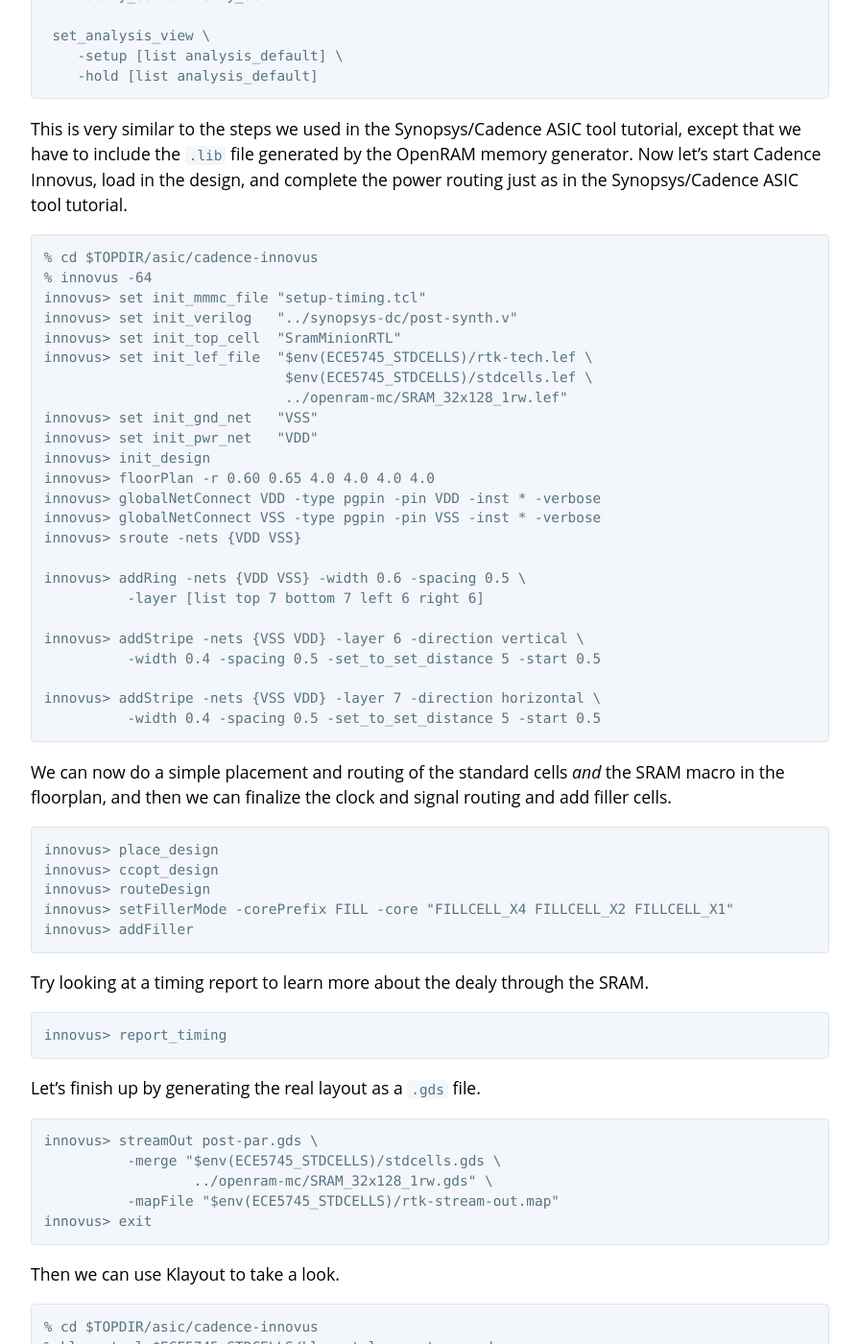
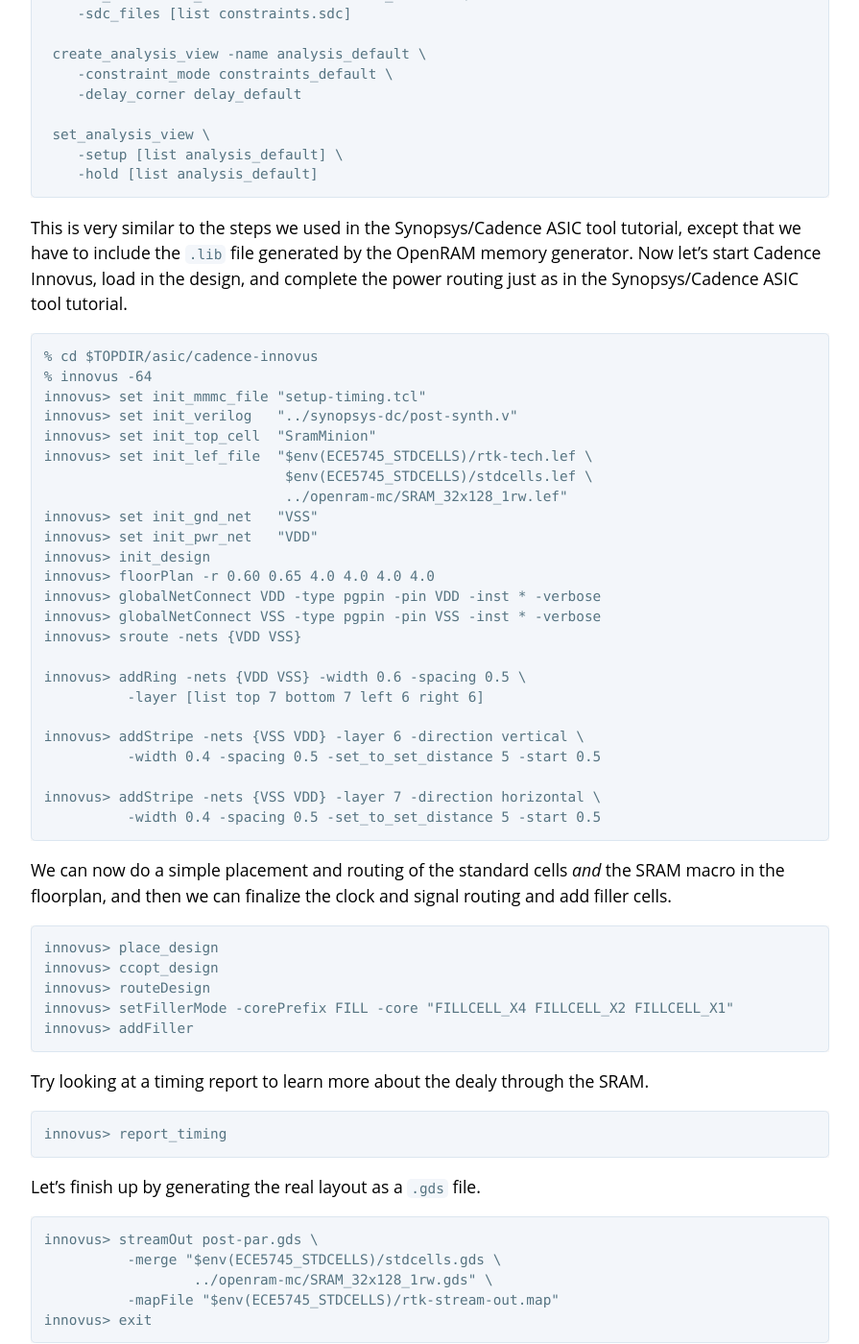
Before and after one commit to cornell-ece5745/ece5745-S05-srams, a Jekyll site: the page built from docs/index.md, in a window 1280 px wide and 1400 px high, scrolled down 13023 px. Shown: the whole window at 96% size, without its empty margins (192-1087 px from the left). Built offline with Jekyll 4.4.1, drawn with Linux system fonts in a browser that asks for light colours; our own code applies the rules of GitHub Pages for plain Markdown files; some of the changed text lies outside the part shown.

Commit message:
updates for 2023

````diff
--- a/docs/index.md
+++ b/docs/index.md
@@ -238,10 +242,10 @@ Verilog version (we will provide you a similar PyMTL version for you to
 use):
 
     % cd $TOPDIR/sim/tut8_sram
-    % more SramMinionVRTL.v
-    `include "sram/SramVRTL.v"
+    % more SramMinion.v
+    `include "sram/Sram.v"
     ...
-    sram_SramVRTL#(32,128) sram
+    sram_Sram#(32,128) sram
     (
       .clk         (clk),
       .reset       (reset),
@@ -252,14 +256,14 @@ use):
       .port0_rdata (sram_read_data_M1)
     );
 
-To use an SRAM in a Verilog model, simply include `sram/SramVRTL.v`,
+To use an SRAM in a Verilog model, simply include `sram/Sram.v`,
 instantiate the SRAM, and set the number of words and number of bits per
 word. We can run a test on the SRAM minion wrapper like this:
 
 ```
  % mkdir -p $TOPDIR/sim/build
  % cd $TOPDIR/sim/build
- % pytest ../tut8_sram/test/SramMinionRTL_test.py -k random_0_3 -s
+ % pytest ../tut8_sram/test/SramMinion_test.py -k random_0_3 -s
   1r                           > (  (). ) > .
   2r                           > (  (). ) > .
   3:                           > (  (). ) > .
@@ -476,7 +479,7 @@ through the flow.
     % ../tut8_sram/sram-sim --impl rtl --input random --translate --dump-vcd
     % ls
     ...
-    SramMinionRTL__pickled.v
+    SramMinion__pickled.v
 
 The next step is to run the OpenRAM memory generator to generate the SRAM
 macro corresponding to the desired 32x128 configuration, but we already
@@ -513,8 +516,8 @@ SRAM macro.
 
     dc_shell> set_app_var target_library "$env(ECE5745_STDCELLS)/stdcells.db ../openram-mc/SRAM_32x128_1rw.db"
     dc_shell> set_app_var link_library   "* $env(ECE5745_STDCELLS)/stdcells.db ../openram-mc/SRAM_32x128_1rw.db"
-    dc_shell> analyze -format sverilog ../../sim/build/SramMinionRTL__pickled.v
-    dc_shell> elaborate SramMinionRTL
+    dc_shell> analyze -format sverilog ../../sim/build/SramMinion__pickled.v
+    dc_shell> elaborate SramMinion
     dc_shell> check_design
     dc_shell> create_clock clk -name ideal_clock1 -period 1.5
     dc_shell> compile
@@ -590,7 +593,7 @@ Synopsys/Cadence ASIC tool tutorial.
     % innovus -64
     innovus> set init_mmmc_file "setup-timing.tcl"
     innovus> set init_verilog   "../synopsys-dc/post-synth.v"
-    innovus> set init_top_cell  "SramMinionRTL"
+    innovus> set init_top_cell  "SramMinion"
     innovus> set init_lef_file  "$env(ECE5745_STDCELLS)/rtk-tech.lef \
                                  $env(ECE5745_STDCELLS)/stdcells.lef \
                                  ../openram-mc/SRAM_32x128_1rw.lef"
````
Also changed, not shown: other parts of docs/index.md (+29 -26 lines).
